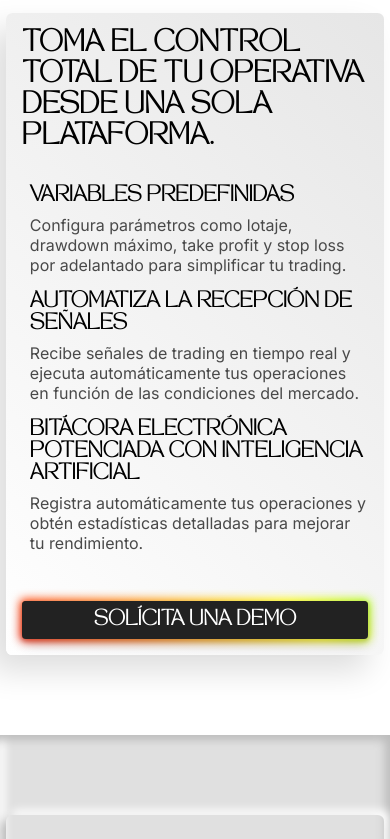
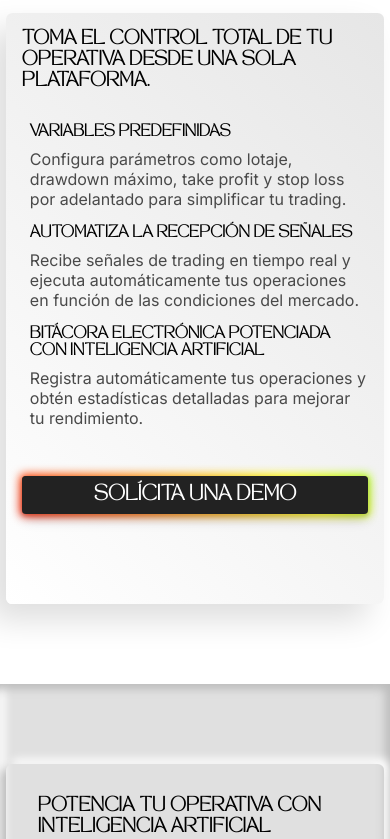
Before and after one commit to goalcasor/hermes-capital-web, a Next.js app: page / in a window 390 px wide. Shown: the part 3900-4739 px from the top of the page. Built offline with nearby package versions, Linux system fonts and the light colour scheme.

Commit message:
updated titles

```diff
--- a/src/styles/home-sections/2s.module.scss
+++ b/src/styles/home-sections/2s.module.scss
@@ -47,7 +47,7 @@
         padding: 1rem;
 
         & h2{
-            font-size: var(--title-size-md);
+            font-size: var(--title-size-sm);
         }
     }
 }
@@ -72,6 +72,10 @@
 
     @include isMobile{
         padding-left: .5rem;
+
+        & h4{
+            font-size: var(--title-size-xsm);
+        }
     }
 
     & li{
--- a/src/styles/home-sections/3s.module.scss
+++ b/src/styles/home-sections/3s.module.scss
@@ -23,6 +23,10 @@
         flex-direction: column;
         min-height: 100vh;
         flex-wrap: wrap-reverse;
+
+        & h2, h3{
+            font-size: var(--title-size-sm);
+        }
     }
 }
 
@@ -58,13 +62,16 @@
       background-image: url('/images/11.jpg');
       background-size: cover;
       background-position: center;
+
+        @include isMobile{
+            background-position: bottom;
+        }
     }
 
     > :nth-child(2) {
       flex: 4;
     }
 }
-
 
 .points_container{
     height: 100%;
@@ -73,11 +80,9 @@
     justify-content: flex-start;
 }
 
-
 .section_three_text{
     margin-bottom: 2rem;
 }
-
 
 .section_three_cta{
     display: flex;
```
Lines whose indentation alone changed are shown as unchanged.
